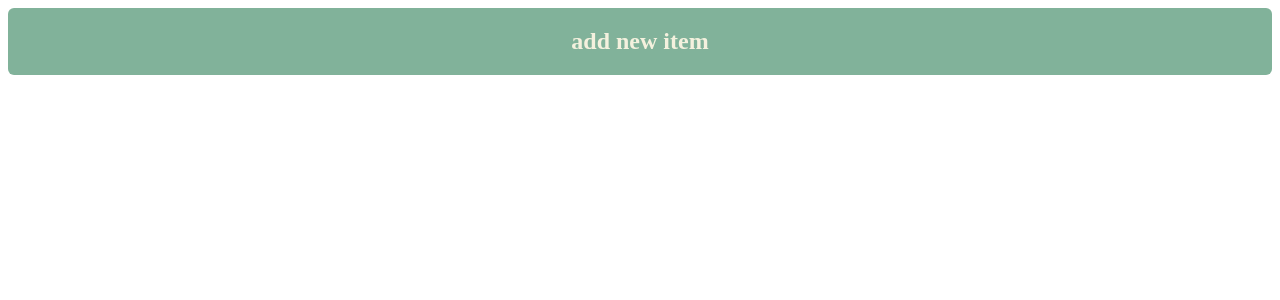
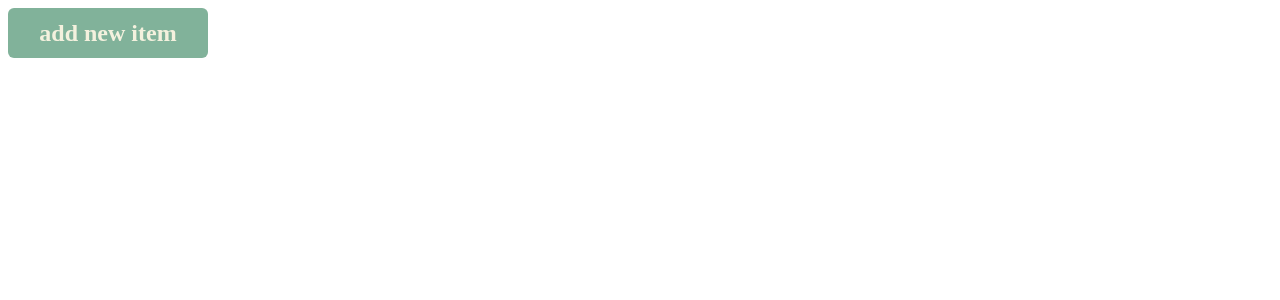
Before and after one commit to rmnaser90/skills-first-task, a React (Create React App) app: page / in a window 1280 px wide. Shown: the top 300 px of the page. Built offline with nearby package versions, Linux system fonts and the light colour scheme.

Commit message:
colors pallete, working button

```diff
--- a/src/App.tsx
+++ b/src/App.tsx
@@ -1,13 +1,13 @@
-import React from 'react';
-import './App.css';
-import ButtonP from './Components/ButtonP/ButtonP';
+import React from 'react'
+import './App.css'
+import ButtonP from './Components/ButtonP/ButtonP'
 
-function App() {
+const App: React.FC = function () {
     return (
         <div className="App">
-            <ButtonP />
+            <ButtonP  type='primary' height='50px' width="200px" onClick={() => 'hello'} />
         </div>
-    );
+    )
 }
 
-export default App;
+export default App
--- a/src/Components/ButtonP/ButtonP.css
+++ b/src/Components/ButtonP/ButtonP.css
@@ -4,4 +4,5 @@
     justify-content: center;
     align-items: center;
     border-radius: 6px;
+    cursor: pointer;
 }
--- a/src/Components/ButtonP/ButtonP.tsx
+++ b/src/Components/ButtonP/ButtonP.tsx
@@ -1,15 +1,33 @@
 import React from 'react'
 import '../../Theme/colors.css'
 import './ButtonP.css'
+import colors from '../../Theme/Colors'
 
+type Props = {
+    width?: (string | number) | undefined
+    height?: (string | number) | undefined
+    onClick: () => void
+    type: 'primary' | 'secondary' | 'default'
+}
 
+const ButtonP: React.FC<Props> = ({ width, height, onClick, type }) => {
+    const divStyle = {
+        width: width ? width : '100%',
+        height: height ? height : '100%',
+        backgroundColor: colors[type],
+        color: colors.text[type],
+        display: 'grid',
+        justifyContent: 'center',
+        alignItems: 'center',
+        borderRadius: '6px',
+        cursor: 'pointer',
+    }
 
-const ButtonP = () => {
-  return (
-    <div className='bkgnd_primary ButtonPContainer'>
-    <h2 className='text_default'>add new item</h2>
-    </div>
-  )
+    return (
+        <div onClick={onClick} style={{ ...divStyle }}>
+            <h2 style={{ margin: '0px' }}>add new item</h2>
+        </div>
+    )
 }
 
 export default ButtonP
--- a/src/Components/ButtonS/ButtonS.tsx
+++ b/src/Components/ButtonS/ButtonS.tsx
@@ -1,10 +1,8 @@
 import React from 'react'
 import '../../Theme/colors.css'
 
-const ButtonS = () => {
-  return (
-    <div>ButtonS</div>
-  )
+const ButtonS: React.FC = () => {
+    return <div>ButtonS</div>
 }
 
 export default ButtonS
--- /dev/null
+++ b/src/Theme/Colors.ts
@@ -0,0 +1,8 @@
+const colors = {
+    primary: '#81b29a',
+    secondary: '#f2cc8f',
+    default: '#f4f1de',
+    text: { primary: '#f4f1de', secondary: '#3d405b', default: '#f4f1de' },
+}
+
+export default colors
```
Also changed, not shown: .eslintrc.js, .prettierrc.js, 2 other files (tests, documents, lock files or other folders).
